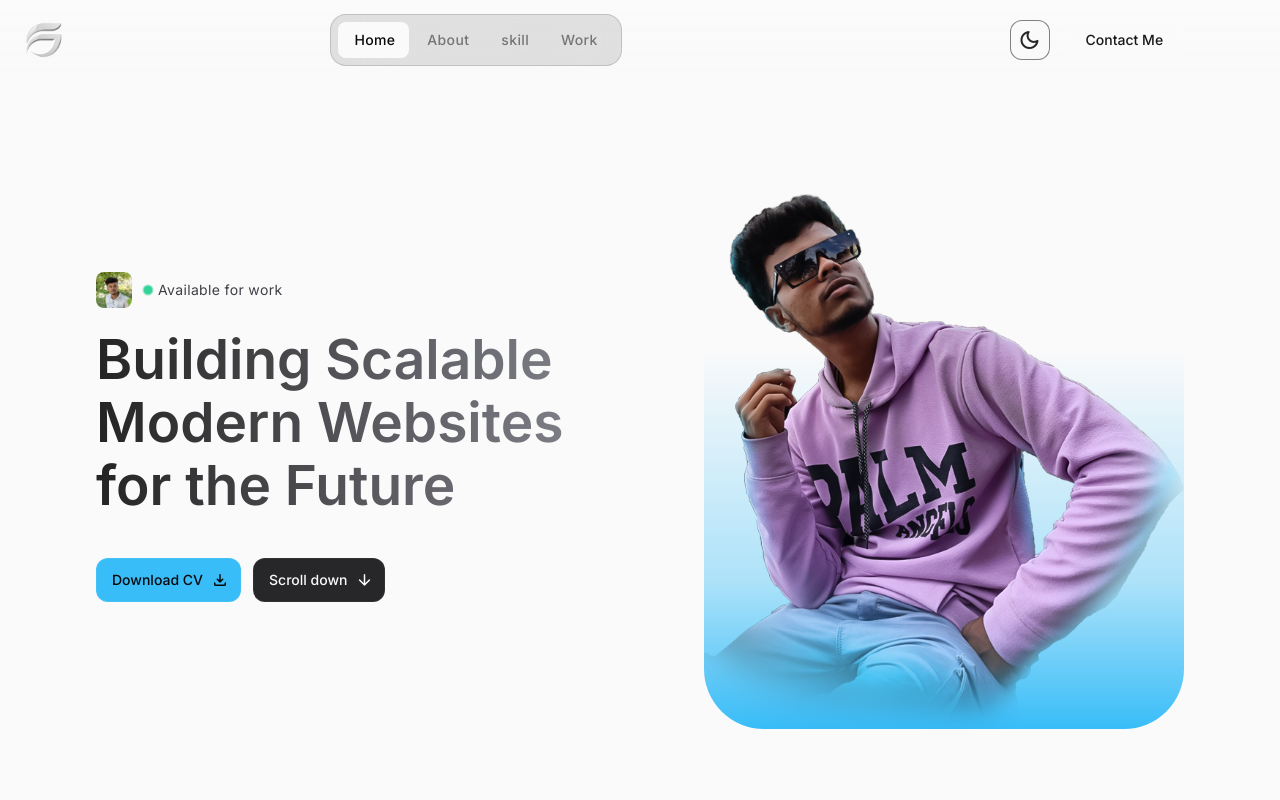
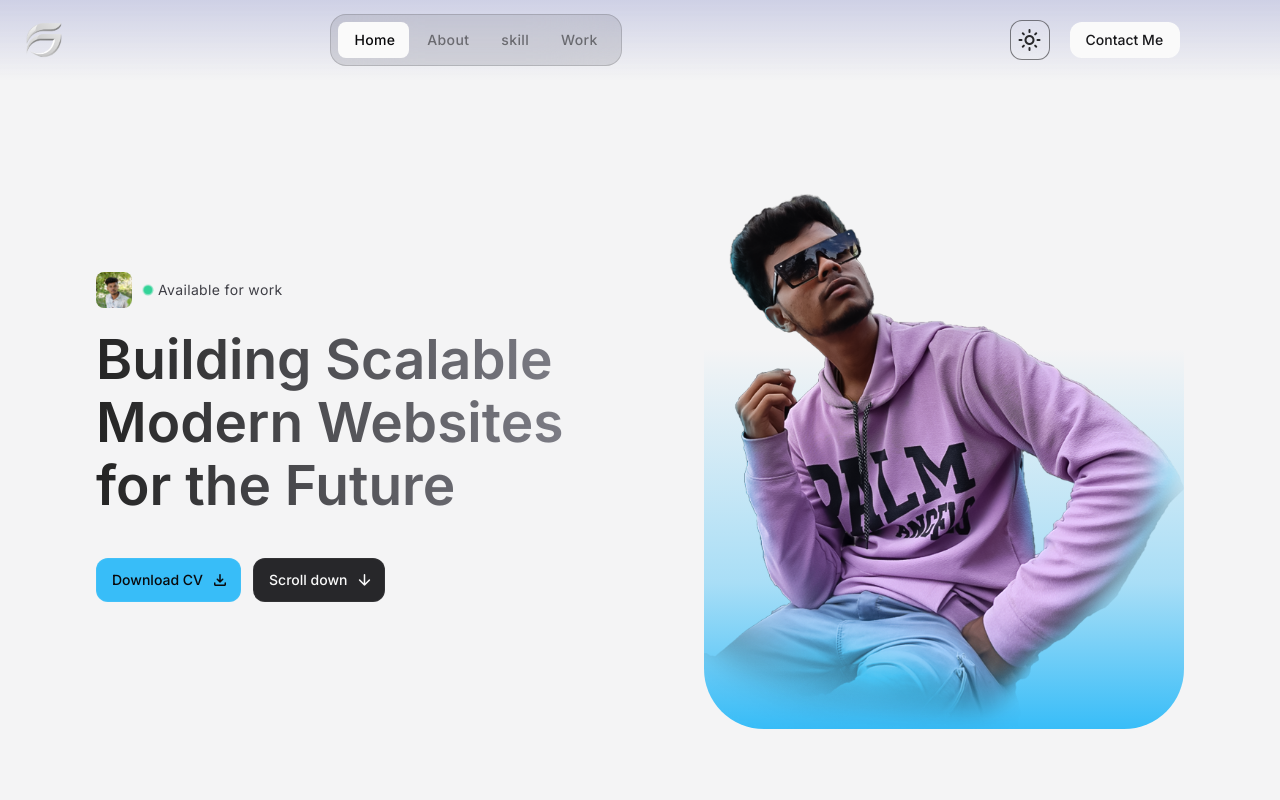
Before and after one commit to Giridharan629/Portfolio2.0, a React (Vite) app: page / in a window 1280 px wide. Shown: the top 800 px of the page. Built offline with nearby package versions, Linux system fonts and the light colour scheme; the HTML template or start-up script is replaced by a standard one.

Commit message:
default is night mood

```diff
--- a/src/components/Header.jsx
+++ b/src/components/Header.jsx
@@ -3,7 +3,7 @@ import Navbar from "./Navbar";
 
 const Header = () => {
   const [navOpen, setNavOpen] = useState(false);
-  const [nightMode, setNightModde] = useState(true);
+  const [nightMode, setNightModde] = useState(false);
 
   useEffect(nightActivation,[nightMode])
 
@@ -31,9 +31,10 @@ const Header = () => {
         <div className="flex items-center  gap-5">
           <div className="menu-btn md:invisible" onClick={()=>setNightModde(!nightMode)}>
             {nightMode ? (
+              <span className="material-symbols-rounded">light_mode</span>
+            )
+            :(
               <span className="material-symbols-rounded">dark_mode</span>
-            ) : (
-              <span className="material-symbols-rounded">light_mode</span>
             )}
           </div>
 
--- a/src/index.css
+++ b/src/index.css
@@ -68,7 +68,7 @@ body {
 /* .night */
 
 body.night{
-  @apply bg-zinc-50
+  @apply bg-zinc-100
 }
 
 .night .menu-btn{
@@ -76,7 +76,7 @@ body.night{
 }
 
 body.night header{
-  @apply from-zinc-50
+  @apply from-[#ced0e5]
 }
 
 .night .navbar{
```
